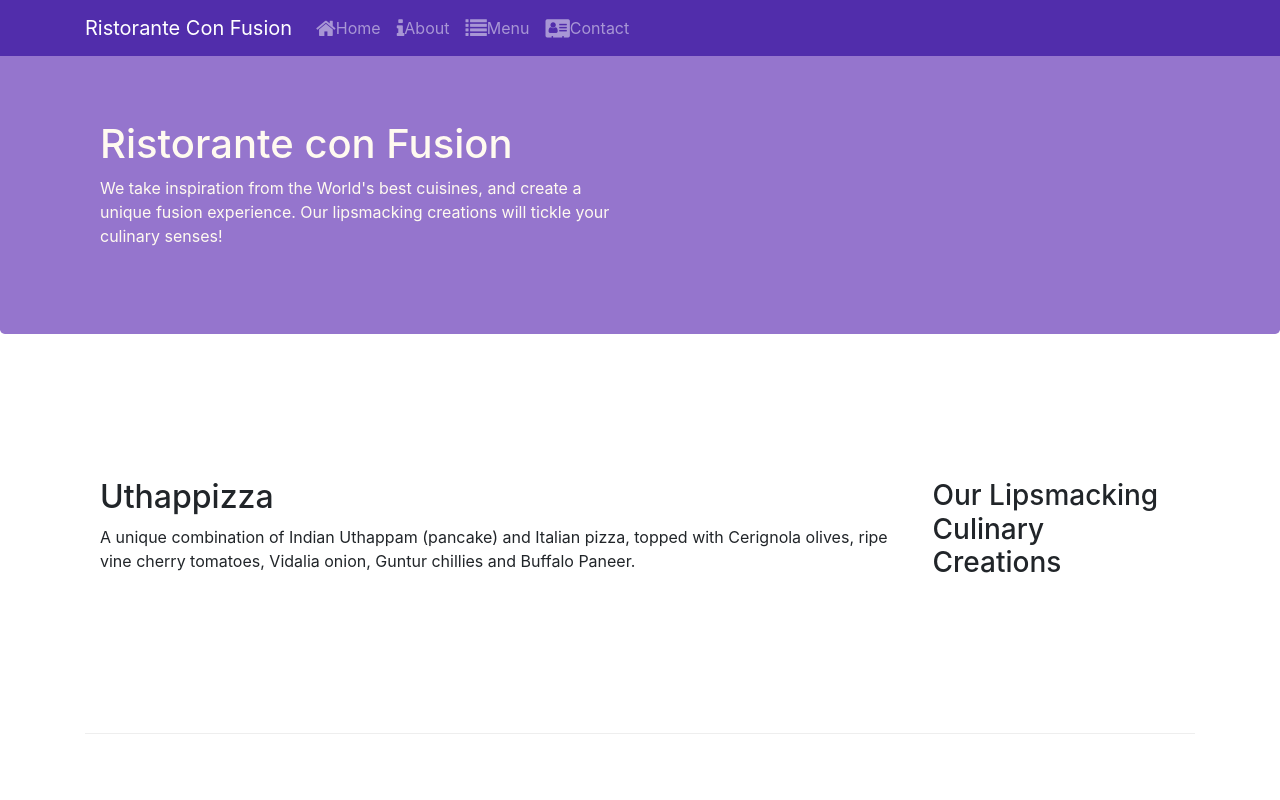
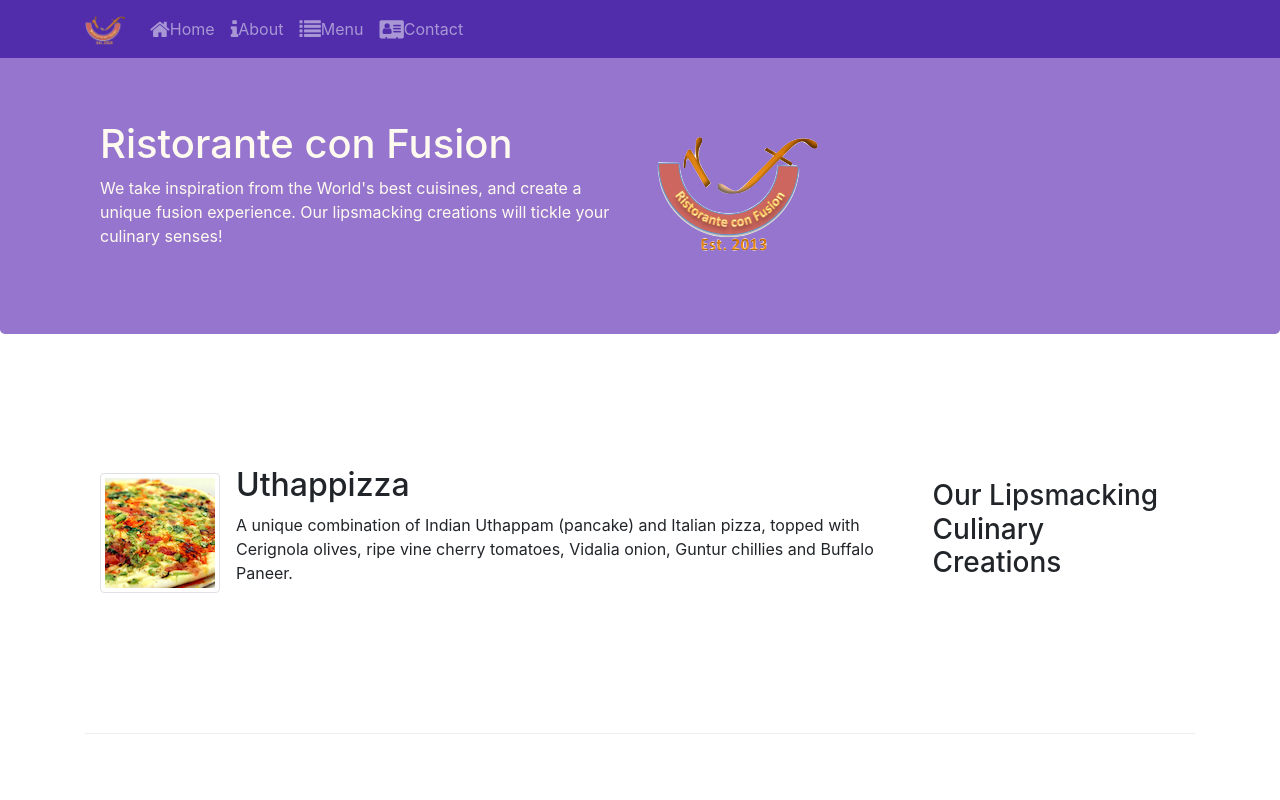
Before and after one commit to RodrigoVillacinda/ProyectBootStrap, a website: page index.html in a window 1280 px wide. Shown: the top 800 px of the page. Drawn offline with nearby package versions, Linux system fonts and the light colour scheme.

Commit message:
Images and media in index.html

```diff
--- a/index.html
+++ b/index.html
@@ -22,7 +22,7 @@
             <button class="navbar-toggler" type="button" data-toggle="collapse" data-target="#Navbar">
                 <span class="navbar-toggler-icon"></span>
             </button>
-            <a class="navbar-brand" href="#">Ristorante Con Fusion</a>
+            <a class="navbar-brand" href="#"><img src="img/logo.png" height="30" width="41"></a>
                 <div class="collapse navbar-collapse" id="Navbar">
                     <ul class="navbar-nav mr-auto">
                     <li class="nav-item"><a class="nav-link" href="#"><span class="fa fa-home fa-lg"></span>Home</a></li>
@@ -43,7 +43,8 @@
                     <h1>Ristorante con Fusion</h1>
                     <p>We take inspiration from the World's best cuisines, and create a unique fusion experience. Our lipsmacking creations will tickle your culinary senses!</p>
                 </div>
-                <div class="col-12 col-sm">
+                <div class="col-12 col-sm align-self-center">
+                    <img src="img/logo.png" class="img-fluid">
                 </div>
             </div>
         </div>
@@ -55,8 +56,14 @@
                 <h3>Our Lipsmacking Culinary Creations</h3>
             </div>
             <div class="col col-sm order-sm-first col-md">
-                <h2>Uthappizza</h2>
-                <p>A unique combination of Indian Uthappam (pancake) and Italian pizza, topped with Cerignola olives, ripe vine cherry tomatoes, Vidalia onion, Guntur chillies and Buffalo Paneer.</p>
+                <div class="media">
+                    <img class="d-flex mr-3 img-thumbnail align-self-center" src="img/uthappizza.png"
+                    alt="uthappizza">
+                    <div class="media-body">
+                        <h2 class="mt-0">Uthappizza</h2>
+                        <p>A unique combination of Indian Uthappam (pancake) and Italian pizza, topped with Cerignola olives, ripe vine cherry tomatoes, Vidalia onion, Guntur chillies and Buffalo Paneer.</p>
+                    </div>
+                </div>
             </div>
         </div>
 
@@ -76,9 +83,16 @@
                 <h3>Meet our Culinary Specialists</h3>
             </div>
             <div class="col col-sm order-sm-first col-md">
-                <h2>Alberto Somayya</h2>
-                <h4>Executive Chef</h4>
-                <p>Award winning three-star Michelin chef with wide International experience having worked closely with whos-who in the culinary world, he specializes in creating mouthwatering Indo-Italian fusion experiences. </p>
+                <div class="media">
+                    <img class="d-flex mr-3 thumbnail align-self-center"
+                    src="img/alberto.png" alt="alberto">
+                    <div class="media-body">
+                        <h2>Alberto Somayya</h2>
+                        <h4>Executive Chef</h4>
+                        <p>Award winning three-star Michelin chef with wide International experience having worked closely with whos-who in the culinary world, he specializes in creating mouthwatering Indo-Italian fusion experiences. </p>
+                    </div>
+                </div>
+
             </div>
         </div>
     </div>
```
Also changed, not shown: aboutus.html (+3 -2 lines), contactus.html (+3 -2 lines), img/alberto.png (added), img/buffet.png (added), img/logo.png (added), img/uthappizza.png (added), 1 other file.
